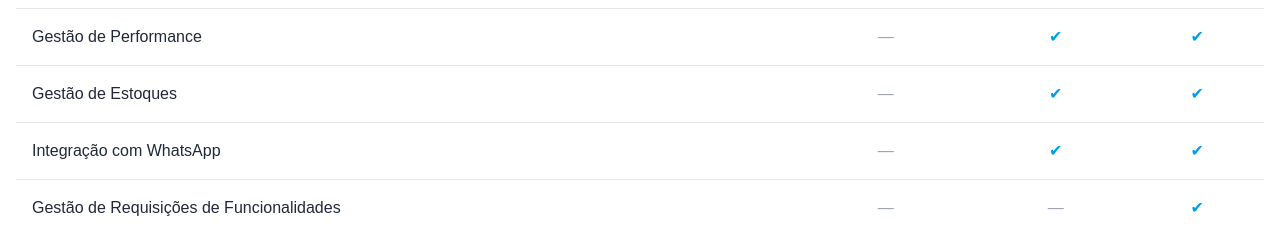
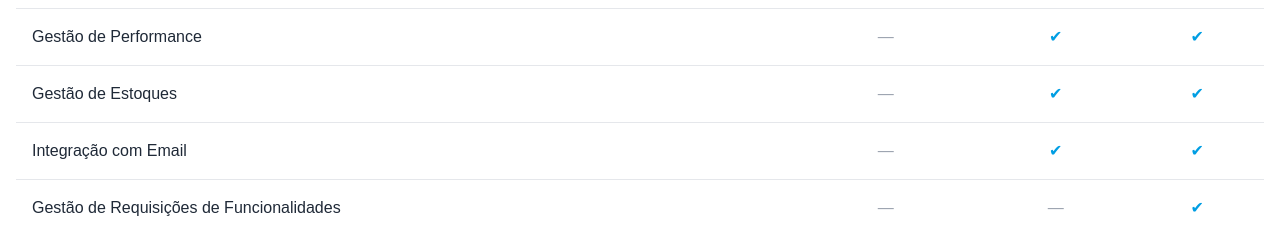
Before and after one commit to Live-plus-dev/LP-LivePlus, a Next.js app: page / in a window 1280 px wide. Shown: the part 2420-2650 px from the top of the page. Built offline with nearby package versions, Linux system fonts and the light colour scheme.

Commit message:
Update ComparisionTable.js

```diff
--- a/components/ComparisionTable.js
+++ b/components/ComparisionTable.js
@@ -50,7 +50,7 @@ const ComparisonTable = () => {
       pro: true
     },
     {
-      name: "Integração com WhatsApp",
+      name: "Integração com Email",
       starter: false,
       plus: true,
       pro: true
```
